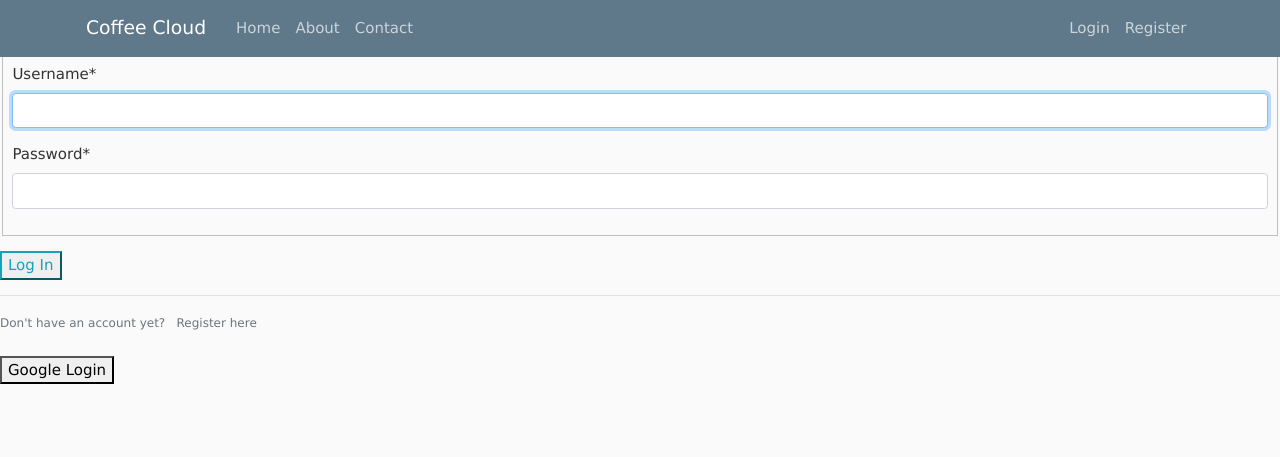
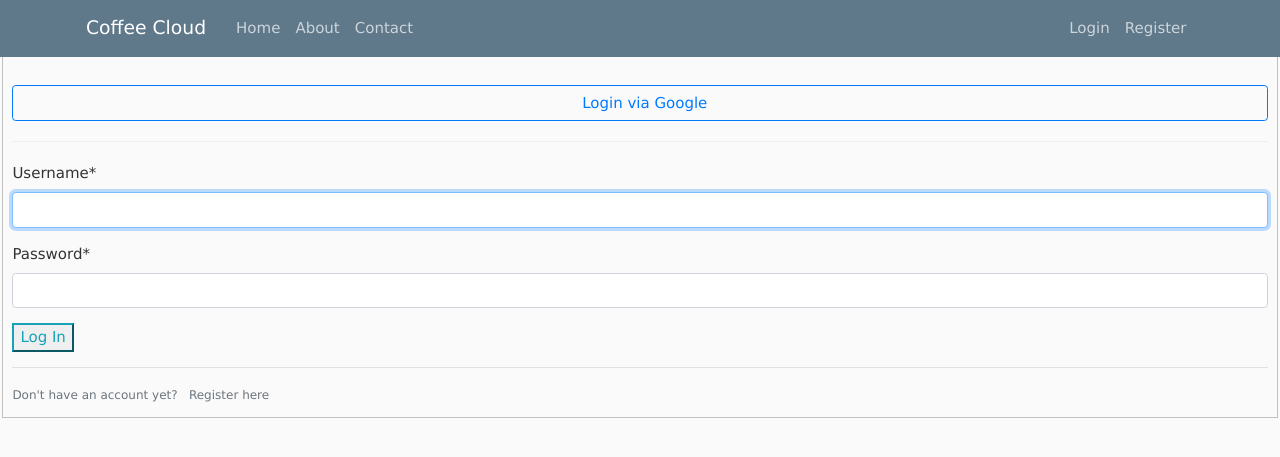
Before and after one commit to geraldckj/CoffeeCloud, a Django app: page /login/ in a window 1280 px wide. Shown: the top 457 px of the page. Run offline with Django 3.2, Linux system fonts and the light colour scheme; some libraries are stand-ins or nearby versions.

Commit message:
altered google login button

```diff
--- a/users/templates/users/login.html
+++ b/users/templates/users/login.html
@@ -3,31 +3,44 @@
 {% load socialaccount %}
 {% providers_media_js %}
 {% block content %}
+
+
+
 <div class="content">
     <form method="POST">
+
+
         {% csrf_token %}
         <fieldset class="form-group">
+            <br>
+            <p>
+                <a href="{% provider_login_url "google" %}" class="btn btn-block btn-outline-primary"> <i>
+                    </i>   Login via
+                    Google</a>
+            </p>
+            <hr>
             <legend class="border-bottom mb-4">Login Now</legend>
             {{ form | crispy }}
-        </fieldset>
             <div class="form-group">
                 <button class="btn, btn-outline-info" type="submit">Log In</button>
             </div>
-    </form>
+            <!-- <div id="social-login" class="border-top pt-3">
+                <button class="btn, btn-outline-info" type="submit">
+                    <a href="{% provider_login_url "google" %}">Google Login</a>
+                </button>
+            </div> -->
+            <!-- <br> -->
             <div class="border-top pt-3">
                 <small class="text-muted">
                     Don't have an account yet? <a class="ml-2" href="{% url 'register' %}">Register here</a>
                 </small>
             </div>
+        </fieldset>
+
+    </form>
+
     <br />
-    <div id="social-login">
-        <button>
-            <a href="{% provider_login_url "google" %}">Google Login</a>
-        </button>
-        <!-- <button>
-            <a href="#">Facebook Login</a>
-        </button> -->
-    </div>
+
 
 </div>
 {% endblock content %}
```
Also changed, not shown: db.sqlite3. Lines whose indentation alone changed are shown as unchanged.
